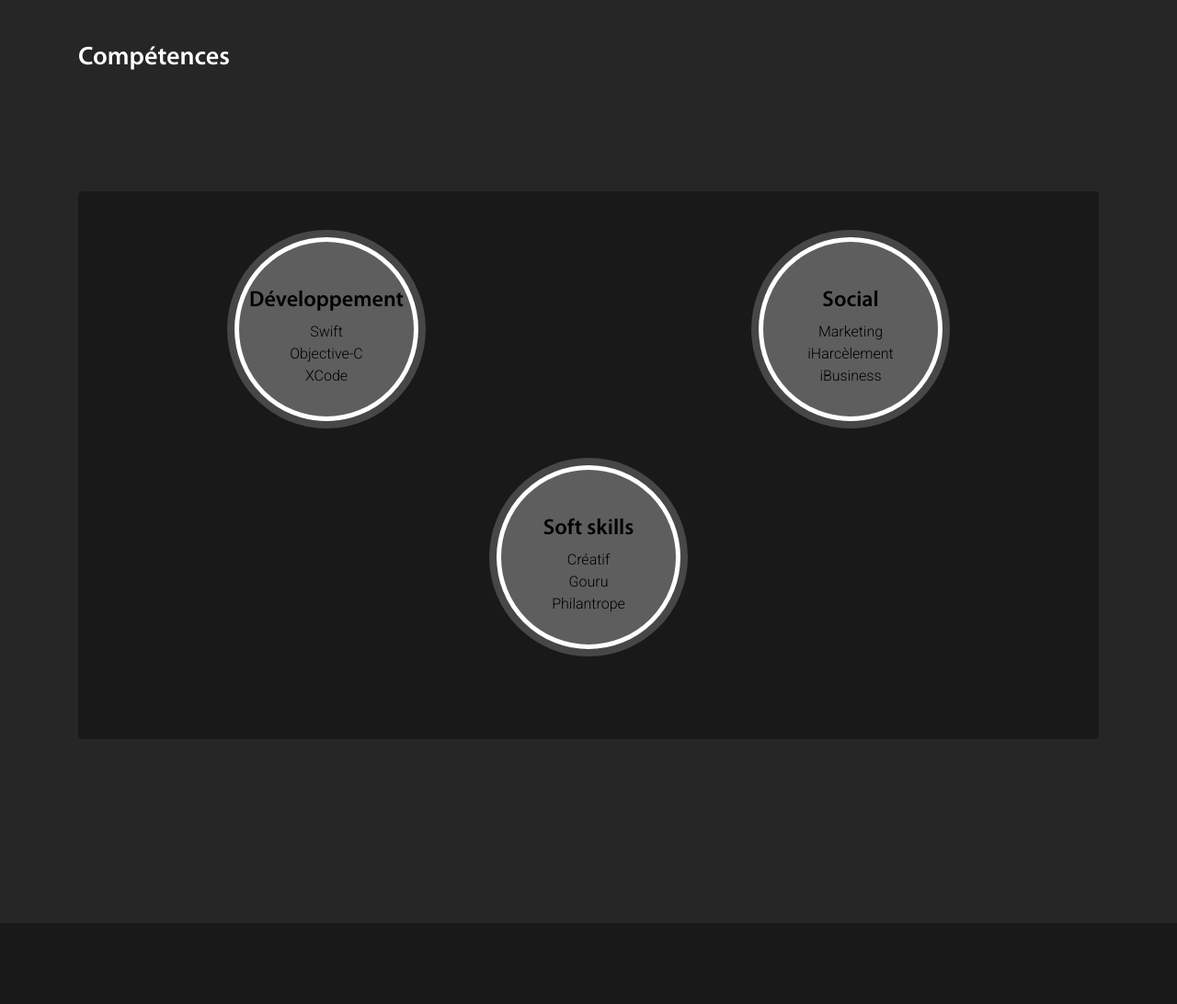
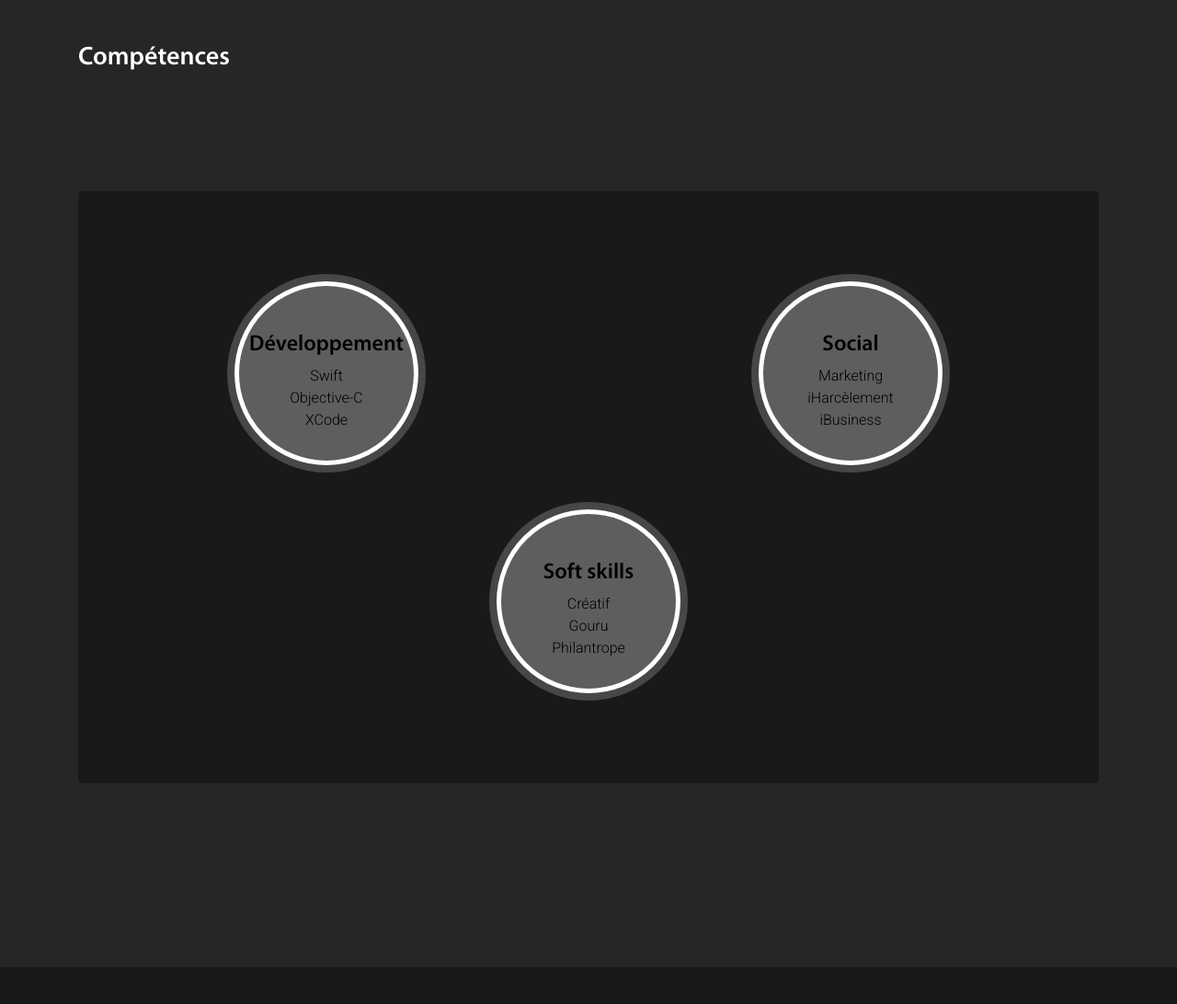
Before and after one commit to Ikows/projetJob, a PHP site: page /CV.html in a window 1280 px wide. Shown: the part 2086-3178 px from the top of the page at 92% size. Run offline with PHP 8.4, Linux system fonts and the light colour scheme.

Commit message:
bug fix CV

```diff
--- a/CV.css
+++ b/CV.css
@@ -206,7 +206,7 @@ a:hover {
     margin-bottom: 50px;
     margin-top: 50px;
     padding-bottom: 50px;
-    padding-top: 50px;
+    padding-top: 98px;
     border-radius: 5px;
 }
 .skills {
```
